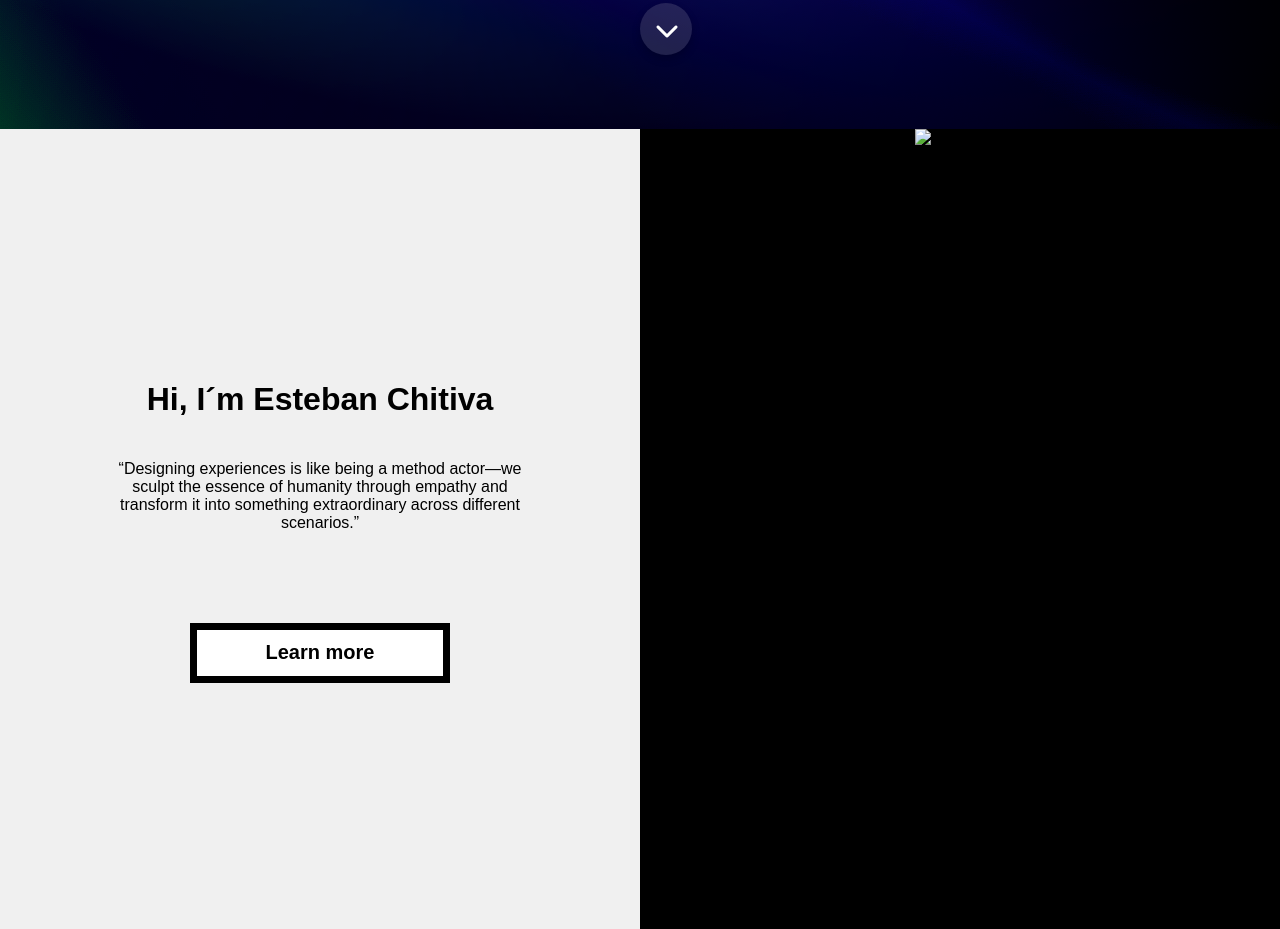
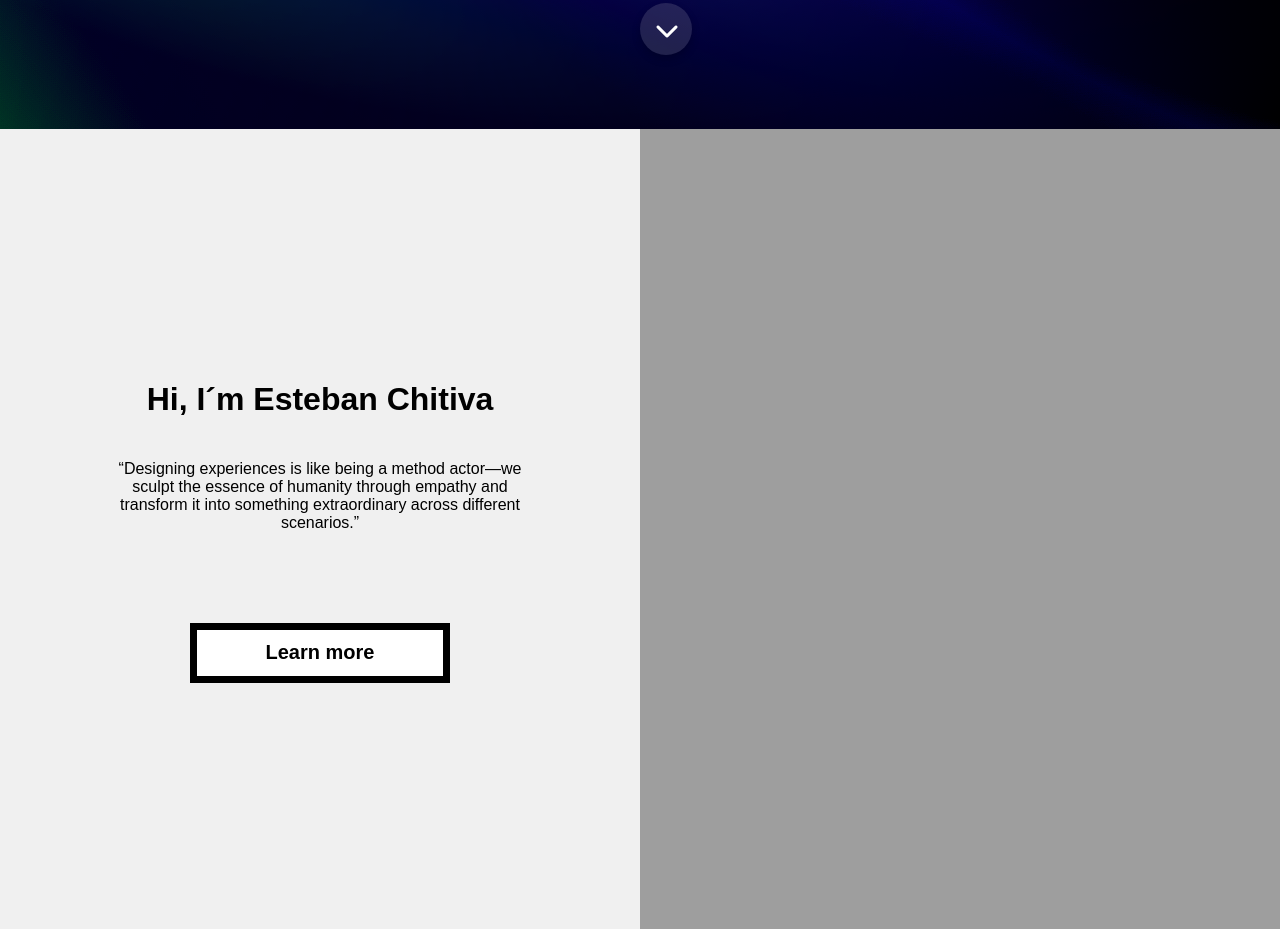
Before and after one commit to Esteban-UXUI/My-porfolio, a plain HTML site: page Index.html in a window 1280 px wide. Shown: the part 671-1600 px from the top of the page. Drawn offline with Linux system fonts and the light colour scheme; the site is published under a folder, as on GitHub Pages, so addresses that start at the root find nothing.

Commit message:
actualización imágenes

```diff
--- a/Index.html
+++ b/Index.html
@@ -3,7 +3,8 @@
 <head>
   <meta charset="UTF-8">
   <meta name="viewport" content="width=device-width, initial-scale=1.0">
-  <link rel="icon" href="" type="image/x-icon">
+  <link rel="icon" href="Images/Favicon.svg" type="image/svg+xml">
+
 
   <title>Mi Sitio Web</title>
   <link rel="stylesheet" href="styles.css">
@@ -60,7 +61,7 @@
     </div>
     <div class="contenedor-medios">
       <div id="contenedor-medios"></div>
-      <img src="/My-porfolio/Images/yo1.png" alt="Tu imagen" class="imagen-perfil">
+      <img src="Images/yo1.png" alt="Tu imagen" class="imagen-perfil">
     </div>
 </section>
 
```
Also changed, not shown: Images/Favicon.svg, 3 other files.
